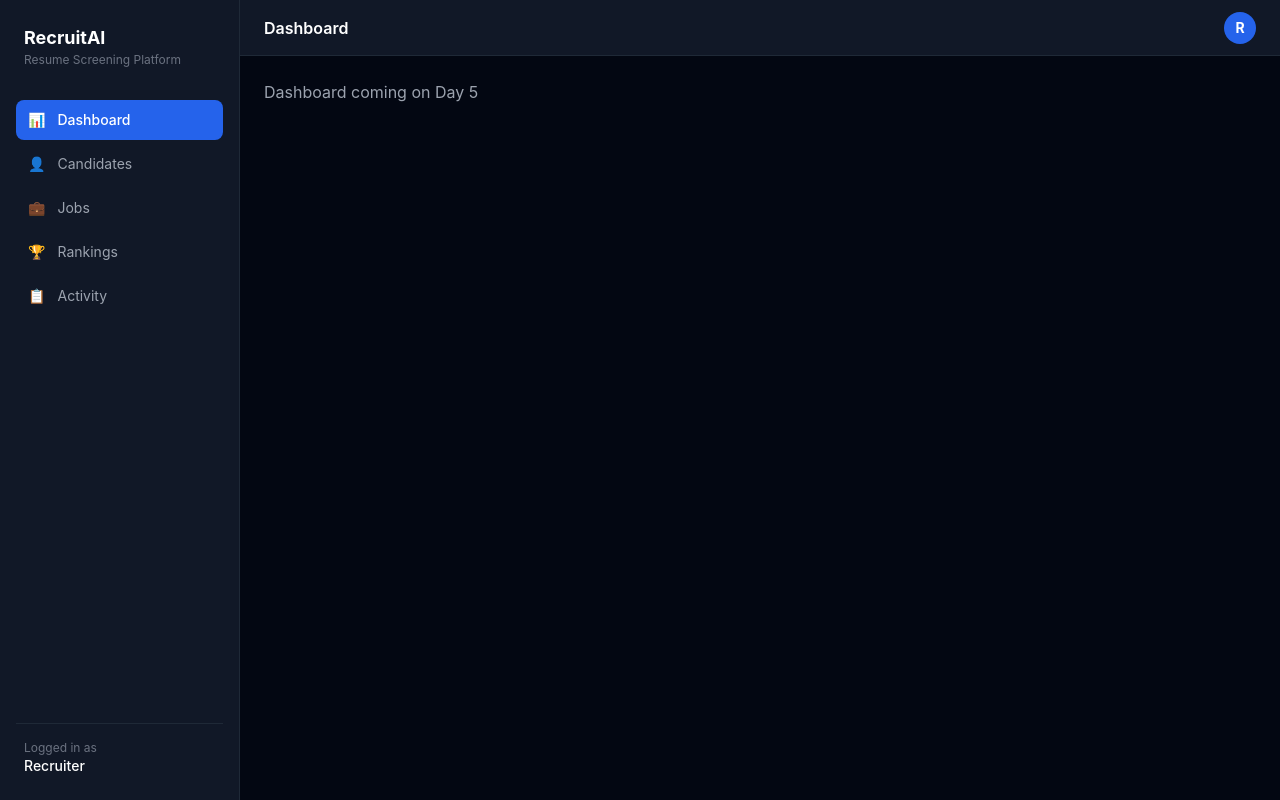
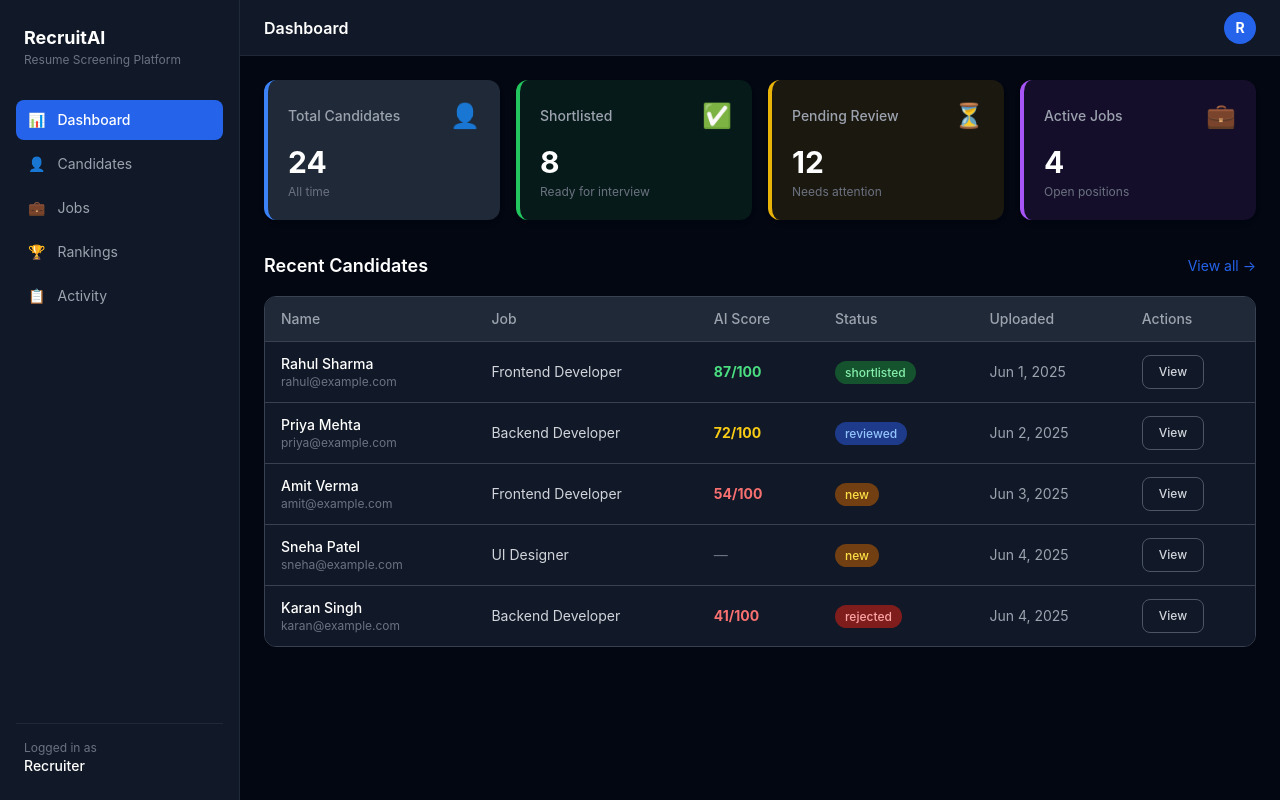
Before and after one commit to AmanSinghy30/ai-resume-platform, a React (Create React App) app in the folder client/: page /dashboard in a window 1280 px wide. Built offline with nearby package versions, Linux system fonts and the light colour scheme.

Commit message:
Day 4 + 5:All MongoDB schemas created and seed tested + Dashboard UI with stats cards and candidate table

```diff
--- /dev/null
+++ b/client/src/components/CandidateTable.tsx
@@ -0,0 +1,74 @@
+import Badge from './Badge';
+import Button from './Button';
+
+type Candidate = {
+  id: string;
+  name: string;
+  email: string;
+  jobTitle: string;
+  score: number | null;
+  status: 'new' | 'reviewed' | 'shortlisted' | 'rejected';
+  uploadedAt: string;
+}
+
+type CandidateTableProps = {
+  candidates: Candidate[];
+}
+
+const statusColor: Record<string, 'green' | 'blue' | 'yellow' | 'red' | 'gray'> = {
+  shortlisted: 'green',
+  reviewed: 'blue',
+  new: 'yellow',
+  rejected: 'red',
+}
+
+function ScoreBadge({ score }: { score: number | null }) {
+  if (score === null) return <span className="text-gray-500 text-sm">—</span>;
+  const color = score >= 80 ? 'text-green-400' : score >= 60 ? 'text-yellow-400' : 'text-red-400';
+  return <span className={`font-bold text-sm ${color}`}>{score}/100</span>;
+}
+
+export default function CandidateTable({ candidates }: CandidateTableProps) {
+  return (
+    <div className="overflow-x-auto rounded-xl border border-gray-700">
+      <table className="w-full text-sm">
+        <thead className="bg-gray-800 border-b border-gray-700">
+          <tr>
+            <th className="text-left px-4 py-3 text-gray-400 font-medium">Name</th>
+            <th className="text-left px-4 py-3 text-gray-400 font-medium">Job</th>
+            <th className="text-left px-4 py-3 text-gray-400 font-medium">AI Score</th>
+            <th className="text-left px-4 py-3 text-gray-400 font-medium">Status</th>
+            <th className="text-left px-4 py-3 text-gray-400 font-medium">Uploaded</th>
+            <th className="text-left px-4 py-3 text-gray-400 font-medium">Actions</th>
+          </tr>
+        </thead>
+        <tbody className="divide-y divide-gray-700 bg-gray-900">
+          {candidates.map((c) => (
+            <tr key={c.id} className="hover:bg-gray-800 transition-colors">
+              <td className="px-4 py-3">
+                <p className="text-white font-medium">{c.name}</p>
+                <p className="text-gray-500 text-xs">{c.email}</p>
+              </td>
+              <td className="px-4 py-3 text-gray-300">{c.jobTitle}</td>
+              <td className="px-4 py-3"><ScoreBadge score={c.score} /></td>
+              <td className="px-4 py-3">
+                <Badge label={c.status} color={statusColor[c.status]} />
+              </td>
+              <td className="px-4 py-3 text-gray-400">{c.uploadedAt}</td>
+              <td className="px-4 py-3">
+                <Button variant="ghost" className="text-xs py-1 px-2">View</Button>
+              </td>
+            </tr>
+          ))}
+          {candidates.length === 0 && (
+            <tr>
+              <td colSpan={6} className="px-4 py-8 text-center text-gray-500">
+                No candidates yet. Upload resumes to get started.
+              </td>
+            </tr>
+          )}
+        </tbody>
+      </table>
+    </div>
+  );
+}
--- /dev/null
+++ b/client/src/components/Dashboard.tsx
@@ -0,0 +1,9 @@
+import Layout from '../components/Layout';
+
+export default function Dashboard() {
+  return (
+    <Layout title="Dashboard">
+      <p className="text-gray-400">Dashboard coming on Day 5</p>
+    </Layout>
+  );
+}
--- /dev/null
+++ b/client/src/components/StatsCard.tsx
@@ -0,0 +1,34 @@
+type StatsCardProps = {
+  title: string;
+  value: number | string;
+  icon: string;
+  color: 'blue' | 'green' | 'yellow' | 'purple';
+  subtitle?: string;
+}
+
+const colors = {
+  blue: 'border-blue-500 bg-blue-500/10',
+  green: 'border-green-500 bg-green-500/10',
+  yellow: 'border-yellow-500 bg-yellow-500/10',
+  purple: 'border-purple-500 bg-purple-500/10',
+}
+
+const iconColors = {
+  blue: 'text-blue-400',
+  green: 'text-green-400',
+  yellow: 'text-yellow-400',
+  purple: 'text-purple-400',
+}
+
+export default function StatsCard({ title, value, icon, color, subtitle }: StatsCardProps) {
+  return (
+    <div className={`rounded-xl border-l-4 bg-gray-800 p-5 shadow-md ${colors[color]}`}>
+      <div className="flex items-center justify-between mb-3">
+        <p className="text-sm text-gray-400 font-medium">{title}</p>
+        <span className={`text-2xl ${iconColors[color]}`}>{icon}</span>
+      </div>
+      <p className="text-3xl font-bold text-white">{value}</p>
+      {subtitle && <p className="text-xs text-gray-500 mt-1">{subtitle}</p>}
+    </div>
+  );
+}
--- a/client/src/pages/Dashboard.tsx
+++ b/client/src/pages/Dashboard.tsx
@@ -1,9 +1,108 @@
 import Layout from '../components/Layout';
+import StatsCard from '../components/StatsCard';
+import CandidateTable from '../components/CandidateTable';
+
+// Dummy data — will be replaced with real API calls on Day 17
+const dummyStats = {
+  totalCandidates: 24,
+  shortlisted: 8,
+  pending: 12,
+  activeJobs: 4,
+};
+
+const dummyCandidates = [
+  {
+    id: '1',
+    name: 'Rahul Sharma',
+    email: 'rahul@example.com',
+    jobTitle: 'Frontend Developer',
+    score: 87,
+    status: 'shortlisted' as const,
+    uploadedAt: 'Jun 1, 2025',
+  },
+  {
+    id: '2',
+    name: 'Priya Mehta',
+    email: 'priya@example.com',
+    jobTitle: 'Backend Developer',
+    score: 72,
+    status: 'reviewed' as const,
+    uploadedAt: 'Jun 2, 2025',
+  },
+  {
+    id: '3',
+    name: 'Amit Verma',
+    email: 'amit@example.com',
+    jobTitle: 'Frontend Developer',
+    score: 54,
+    status: 'new' as const,
+    uploadedAt: 'Jun 3, 2025',
+  },
+  {
+    id: '4',
+    name: 'Sneha Patel',
+    email: 'sneha@example.com',
+    jobTitle: 'UI Designer',
+    score: null,
+    status: 'new' as const,
+    uploadedAt: 'Jun 4, 2025',
+  },
+  {
+    id: '5',
+    name: 'Karan Singh',
+    email: 'karan@example.com',
+    jobTitle: 'Backend Developer',
+    score: 41,
+    status: 'rejected' as const,
+    uploadedAt: 'Jun 4, 2025',
+  },
+];
 
 export default function Dashboard() {
   return (
     <Layout title="Dashboard">
-      <p className="text-gray-400">Dashboard coming on Day 5</p>
+      {/* Stats Row */}
+      <div className="grid grid-cols-1 sm:grid-cols-2 lg:grid-cols-4 gap-4 mb-8">
+        <StatsCard
+          title="Total Candidates"
+          value={dummyStats.totalCandidates}
+          icon="👤"
+          color="blue"
+          subtitle="All time"
+        />
+        <StatsCard
+          title="Shortlisted"
+          value={dummyStats.shortlisted}
+          icon="✅"
+          color="green"
+          subtitle="Ready for interview"
+        />
+        <StatsCard
+          title="Pending Review"
+          value={dummyStats.pending}
+          icon="⏳"
+          color="yellow"
+          subtitle="Needs attention"
+        />
+        <StatsCard
+          title="Active Jobs"
+          value={dummyStats.activeJobs}
+          icon="💼"
+          color="purple"
+          subtitle="Open positions"
+        />
+      </div>
+
+      {/* Recent Candidates */}
+      <div>
+        <div className="flex items-center justify-between mb-4">
+          <h2 className="text-lg font-semibold text-white">Recent Candidates</h2>
+          <a href="/candidates" className="text-sm text-primary hover:underline">
+            View all →
+          </a>
+        </div>
+        <CandidateTable candidates={dummyCandidates} />
+      </div>
     </Layout>
   );
 }
```
